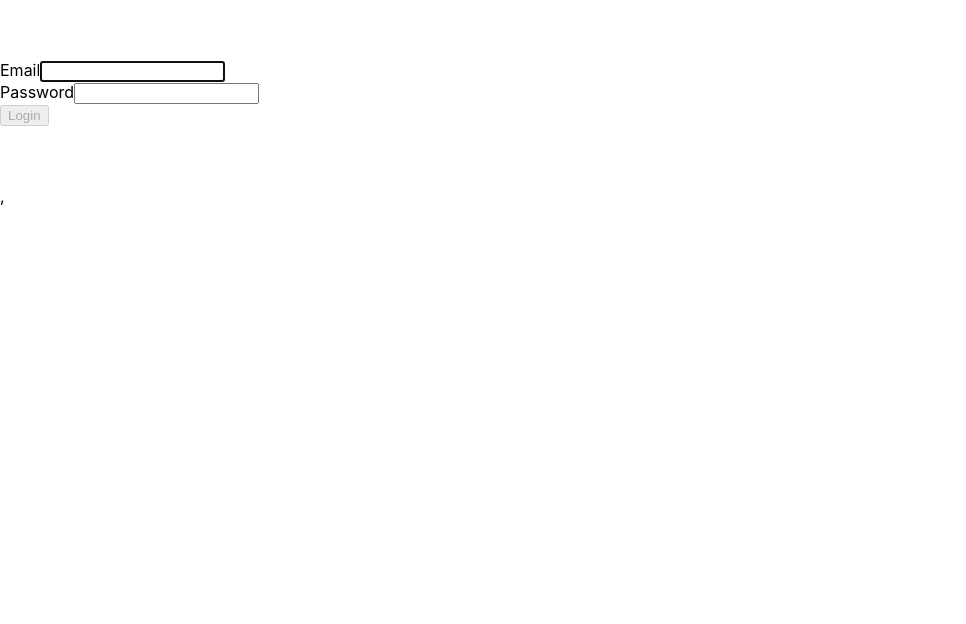
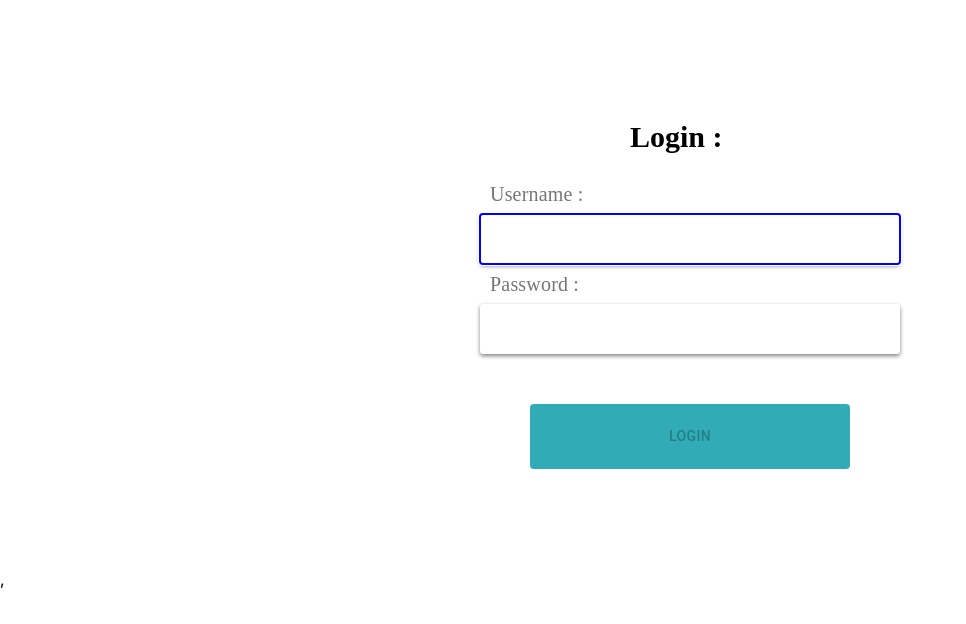
Before and after one commit to FilipAd/trellofafront, a React (Create React App) app: page / in a window 1280 px wide. Shown: the top 624 px of the page, without its empty margins (0-966 px from the left). Built offline with nearby package versions, Linux system fonts and the light colour scheme.

Commit message:
css na login i signup formu pred dnd

```diff
--- a/src/App.js
+++ b/src/App.js
@@ -8,7 +8,8 @@ import RouteList from './components/List/RouteList';
 import InputContainer from "./components/Input/InputContainer";
 import Board from './components/Board/Board';
 import RouteBoard from "./components/Board/RouteBoard";
-import Login from "./Login";
+import Login from "./components/Forms/Login";
+import SignUp from "./components/Forms/SignUp";
 //import { Router } from "react-router";
 import { BrowserRouter as Router, Switch, Route, Link } from "react-router-dom";
 
@@ -28,7 +29,7 @@ export default function App()
     <Router>
     <Switch>
       <Route exact path='/' component={Login} />
-      <Route path="/sign-in" component={Login} />
+      <Route path="/signup" component={SignUp} />
       <Route path="/lists" render={(props) => <RouteList test={"test1111111"}/> } />
       <Route path="/boards" component={RouteBoard} />
     </Switch>
--- a/src/Login.js
+++ /dev/null
@@ -1,59 +0,0 @@
-import React, { useState } from "react";
-import Form from "react-bootstrap/Form";
-import Button from "react-bootstrap/Button";
-import {makeStyles} from "@material-ui/core/styles";
-
-
-export default function Login() {
-  const [email, setEmail] = useState("");
-  const [password, setPassword] = useState("");
-
-  function validateForm() {
-    return email.length > 0 && password.length > 0;
-  }
-
-  function handleSubmit(event) {
-    event.preventDefault();
-  }
-
-  const useStyle = makeStyles((theme) =>({
-
-    Login : {
-        padding:"60px 0",
-       },
-
-       form :
-       {
-        margin: "0 auto",
-        maxWidth: "320px",
-      },
-   }))
-   const classes=useStyle();
-
-  return (
-    <div className={classes.Login}>
-      <Form onSubmit={handleSubmit}>
-        <Form.Group size="lg" controlId="email">
-          <Form.Label>Email</Form.Label>
-          <Form.Control
-            autoFocus
-            type="email"
-            value={email}
-            onChange={(e) => setEmail(e.target.value)}
-          />
-        </Form.Group>
-        <Form.Group size="lg" controlId="password">
-          <Form.Label>Password</Form.Label>
-          <Form.Control
-            type="password"
-            value={password}
-            onChange={(e) => setPassword(e.target.value)}
-          />
-        </Form.Group>
-        <Button block size="lg" type="submit" disabled={!validateForm()}>
-          Login
-        </Button>
-      </Form>
-    </div>
-  );
-}
--- /dev/null
+++ b/src/components/Forms/Login.js
@@ -0,0 +1,97 @@
+import React, { useState } from "react";
+import Form from "react-bootstrap/Form";
+import {makeStyles,fade} from "@material-ui/core/styles";
+import {Paper,InputBase,Button,IconButton,FormLabel,FormGroup,FormControl} from "@material-ui/core"
+import "./Universal.css";
+
+
+export default function Login() {
+  const [email, setEmail] = useState("");
+  const [password, setPassword] = useState("");
+
+  function validateForm() {
+    return email.length > 0 && password.length > 0;
+  }
+
+  function handleSubmit(event) {
+    event.preventDefault();
+  }
+
+  const useStyle = makeStyles((theme) =>({
+
+
+
+
+      button:
+      {
+        marginTop:"50px",
+        marginLeft:"50px",
+        width:"320px",
+        alignSelf: "center",
+        background:"#31abb5",
+        padding: "20px",
+        color:"#fff",
+        "&:hover":{
+            background:fade("#3BBFBF",0.75),
+        }
+      },
+      label:
+      {
+        fontSize:"20px",
+        fontFamily:"Lucida Handwriting",
+        padding: "10px",
+      },
+
+      title:{
+        margineLeft:"100px",
+        fontSize:"30px",
+        fontFamily:"Lucida Handwriting",
+        paddingLeft: "150px",
+      },
+      createInput : {
+        margine:"10 10 10 10",
+        width: "400px",
+        height: "30px",
+        fontSize: "22px",
+        padding: "10px",
+        boxSizing: "borderBox",
+        borderRadius: "3px",
+        border: "none",
+        outlineColor: "blue",
+        boxShadow: "0 2px 4px grey",
+        alignSelf: "center",
+        },
+   }))
+   const classes=useStyle();
+
+  return (
+    <div className="Login">
+
+      <Form onSubmit={handleSubmit}>
+      <h1 className={classes.title}>Login :</h1>
+        <FormGroup size="lg" controlId="username">
+          <FormLabel className={classes.label}>Username :</FormLabel>
+          <Form.Control
+            className={classes.createInput}
+            autoFocus
+            type="username"
+            value={email}
+            onChange={(e) => setEmail(e.target.value)}
+          />
+        </FormGroup>
+        <FormGroup size="lg" controlId="password">
+          <FormLabel className={classes.label}>Password :</FormLabel>
+          <Form.Control
+            className={classes.createInput}
+            type="password"
+            value={password}
+            onChange={(e) => setPassword(e.target.value)}
+          />
+        </FormGroup>
+        <Button block size="lg" type="submit" disabled={!validateForm()} className={classes.button}>
+          Login
+        </Button>
+      </Form>
+    </div>
+  );
+}
--- /dev/null
+++ b/src/components/Forms/SignUp.js
@@ -0,0 +1,117 @@
+import React, { useState } from "react";
+import Form from "react-bootstrap/Form";
+import {makeStyles,fade} from "@material-ui/core/styles";
+import {Paper,InputBase,Button,IconButton,FormLabel,FormGroup,FormControl} from "@material-ui/core"
+import "./Universal.css";
+
+
+export default function SignUp()
+ {
+  const [email, setEmail] = useState("");
+  const [password, setPassword] = useState("");
+
+  function validateForm() {
+    return email.length > 0 && password.length > 0;
+  }
+
+  function handleSubmit(event) {
+    event.preventDefault();
+  }
+
+  const useStyle = makeStyles((theme) =>({
+
+    Login : {
+        padding:"60px 0",
+       },
+       form :
+       {
+        margin: "0 auto",
+        maxWidth: "320px",
+      },
+      button:
+      {
+        marginTop:"50px",
+        marginLeft:"50px",
+        width:"320px",
+        alignSelf: "center",
+        background:"#31abb5",
+        padding: "20px",
+        color:"#fff",
+        "&:hover":{
+            background:fade("#3BBFBF",0.75),
+        }
+      },
+      label:
+      {
+        fontSize:"20px",
+        fontFamily:"Lucida Handwriting",
+        padding: "10px",
+      },
+
+      title:{
+        margineLeft:"100px",
+        fontSize:"30px",
+        fontFamily:"Lucida Handwriting",
+        paddingLeft: "150px",
+      },
+      createInput : {
+        margine:"10 10 10 10",
+        width: "400px",
+        height: "30px",
+        fontSize: "22px",
+        padding: "10px",
+        boxSizing: "borderBox",
+        borderRadius: "3px",
+        border: "none",
+        outlineColor: "blue",
+        boxShadow: "0 2px 4px grey",
+        alignSelf: "center",
+        },
+   }))
+   const classes=useStyle();
+
+  return (
+    <div className="Login">
+      <Form onSubmit={handleSubmit}>
+      <h1 className={classes.title}>Sign-up:</h1>
+
+        <FormGroup size="lg" controlId="fullname">
+          <FormLabel className={classes.label}>Full Name :</FormLabel>
+          <Form.Control
+            className={classes.createInput}
+            autoFocus
+            type="fullname"
+            value={email}
+            onChange={(e) => setEmail(e.target.value)}
+          />
+        </FormGroup>
+
+        <FormGroup size="lg" controlId="username">
+          <FormLabel className={classes.label}>Email : </FormLabel>
+          <Form.Control
+            className={classes.createInput}
+            autoFocus
+            type="username"
+            value={email}
+            onChange={(e) => setEmail(e.target.value)}
+          />
+        </FormGroup>
+
+        <FormGroup size="lg" controlId="password">
+          <FormLabel className={classes.label}>Password :</FormLabel>
+          <Form.Control
+            className={classes.createInput}
+            type="password"
+            value={password}
+            onChange={(e) => setPassword(e.target.value)}
+          />
+        </FormGroup>
+
+
+        <Button block size="lg" type="submit" disabled={!validateForm()} className={classes.button}>
+          CREATE
+        </Button>
+      </Form>
+    </div>
+  );
+}
--- /dev/null
+++ b/src/components/Forms/Universal.css
@@ -0,0 +1,10 @@
+@media all and (min-width: 480px) {
+    .Login {
+      padding: 100px 0;
+    }
+
+    .Login form {
+      margin: 0 auto;
+      max-width: 320px;
+    }
+  }
```
